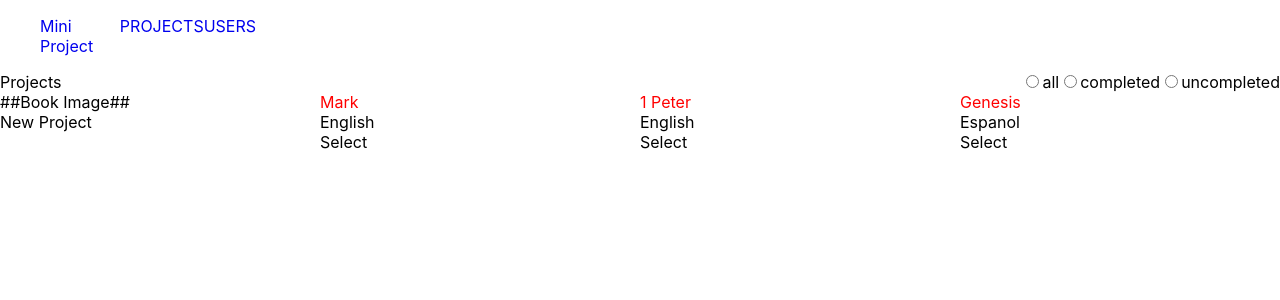
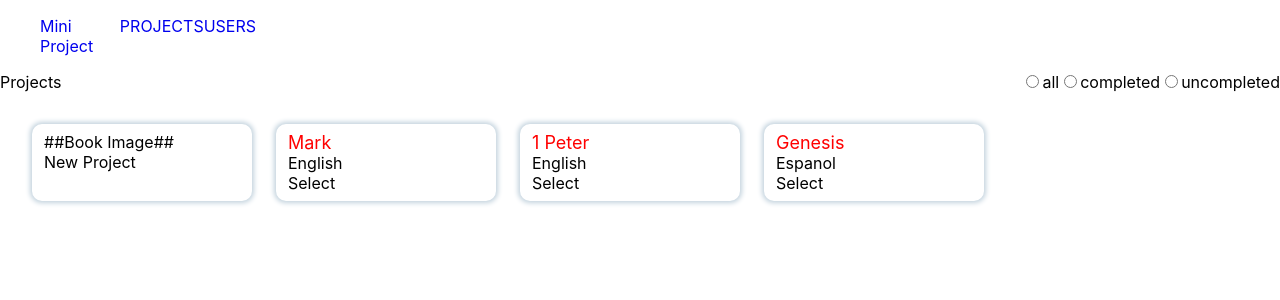
Before and after one commit to 16dprice/mini_project_challenge, a React (Create React App) app in the folder frontend/: page /projects in a window 1280 px wide. Shown: the top 300 px of the page. Built offline with nearby package versions, Linux system fonts and the light colour scheme.

Commit message:
card styling

```diff
--- a/frontend/src/components/projectsList.component.js
+++ b/frontend/src/components/projectsList.component.js
@@ -52,7 +52,7 @@ class ProjectsList extends Component {
                     <span>Projects</span>
                     <ProjectFilter />
                 </div>
-                <div className="card-grid">
+                <div className="card-container">
                     {this.getNewProjectCard()}
                     {this.getProjectCards()}
                 </div>
--- a/frontend/src/components/user.component.js
+++ b/frontend/src/components/user.component.js
@@ -19,7 +19,9 @@ export default class User extends Component {
                     <div>{this.state.user.firstName}</div>
                     <div>{this.state.user.lastName}</div>
                 </span>
-                <Link to={`/edit-user/${this.state.user.id}`}>Select</Link>
+                <Link className="card__button" to={`/edit-user/${this.state.user.id}`}>
+                    <i className="material-icons">touch_app</i>Select
+                </Link>
             </>
         );
     }
--- a/frontend/src/components/usersList.component.js
+++ b/frontend/src/components/usersList.component.js
@@ -25,7 +25,7 @@ export default class UsersList extends Component {
         return (
             <div>
                 <div>Users</div>
-                <div className="card-grid">
+                <div className="card-container">
                     {this.getNewUserCard()}
                     {this.getUserCards()}
                 </div>
--- a/frontend/src/index.css
+++ b/frontend/src/index.css
@@ -17,26 +17,12 @@ nav > ul {
   list-style-type: none;
 }
 
-nav a {
+a {
   text-decoration: none;
 }
 
 .project-filter {
   float: right;
-}
-
-.card-grid {
-  display: grid;
-  grid-template-columns: 1fr 1fr 1fr 1fr;
-}
-
-.card {
-  display: flex;
-  flex-direction: column;
-}
-
-.card__header {
-  color: red;
 }
 
 .user-details {
--- a/frontend/src/index.js
+++ b/frontend/src/index.js
@@ -1,6 +1,8 @@
 import React from 'react';
 import ReactDOM from 'react-dom';
+import './styles/material-icon.css';
 import './index.css';
+import './styles/card.css';
 import App from './App';
 
 import {Provider} from 'react-redux';
--- /dev/null
+++ b/frontend/src/styles/card.css
@@ -0,0 +1,39 @@
+.card-container {
+  display: grid;
+  /* grid-template-columns: 1fr 1fr 1fr 1fr; */
+   grid-template-columns: repeat(auto-fill, minmax(160px, 220px));
+   column-gap: 1.5rem;
+   row-gap: 1rem;
+   margin: 2rem;
+}
+
+.card {
+  display: flex;
+  flex-direction: column;
+  padding: 8px 12px;
+  box-shadow: 0 0 5px 2px #c2d2dd;
+  border-radius: 10px;
+}
+
+.card__header {
+  color: red;
+  font-size: large;
+}
+
+.card__button {
+    height: 30px;
+    width: 100%;
+    margin: auto;
+    margin-top: 10px;
+    background: #1a87ff;
+    color: white;
+    border: none;
+    border-radius: 10px;
+    box-shadow: 2px 2px 3px 0px darkgrey;
+    display: flex;
+    justify-content: center;
+    align-items: center;
+    text-transform: UPPERCASE;
+    font-weight: bold;
+    font-size: large;
+}
--- /dev/null
+++ b/frontend/src/styles/material-icon.css
@@ -0,0 +1,22 @@
+@font-face {
+  font-family: 'Material Icons';
+  font-style: normal;
+  font-weight: 400;
+  src: url(https://fonts.gstatic.com/s/materialicons/v70/flUhRq6tzZclQEJ-Vdg-IuiaDsNc.woff2) format('woff2');
+}
+
+.material-icons {
+  font-family: 'Material Icons';
+  font-weight: normal;
+  font-style: normal;
+  font-size: 24px;
+  line-height: 1;
+  letter-spacing: normal;
+  text-transform: none;
+  display: inline-block;
+  white-space: nowrap;
+  word-wrap: normal;
+  direction: ltr;
+  -webkit-font-feature-settings: 'liga';
+  -webkit-font-smoothing: antialiased;
+}
```
